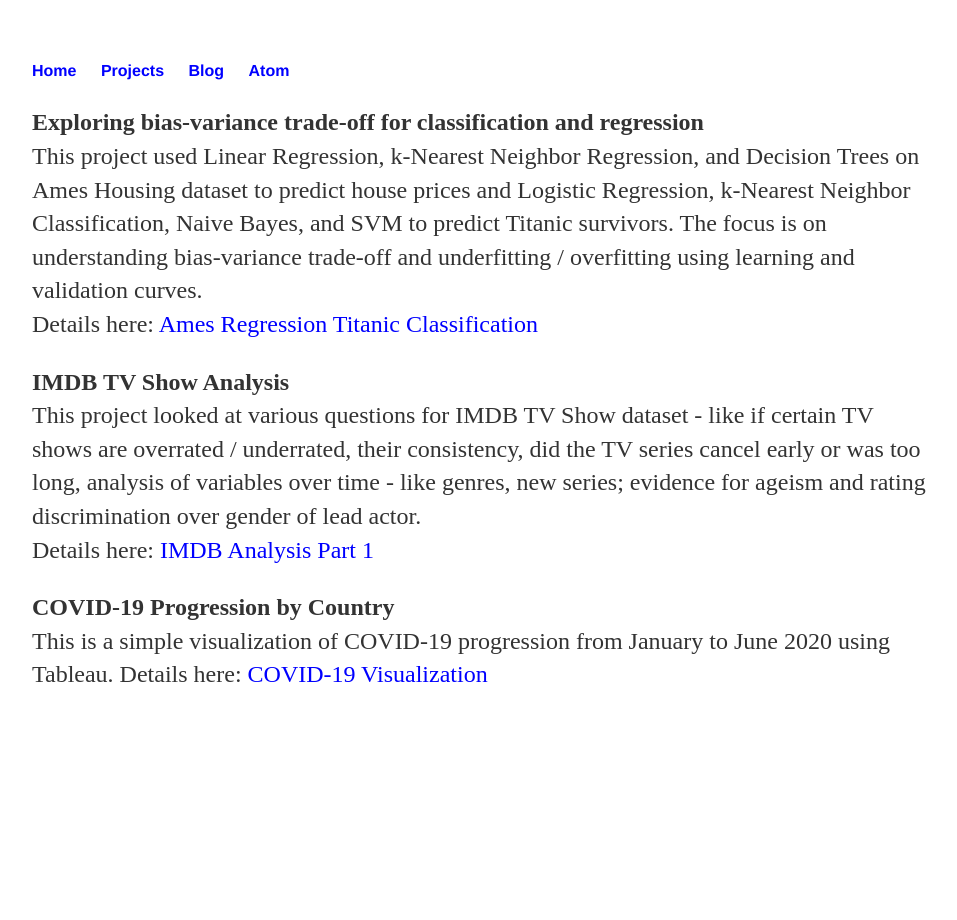
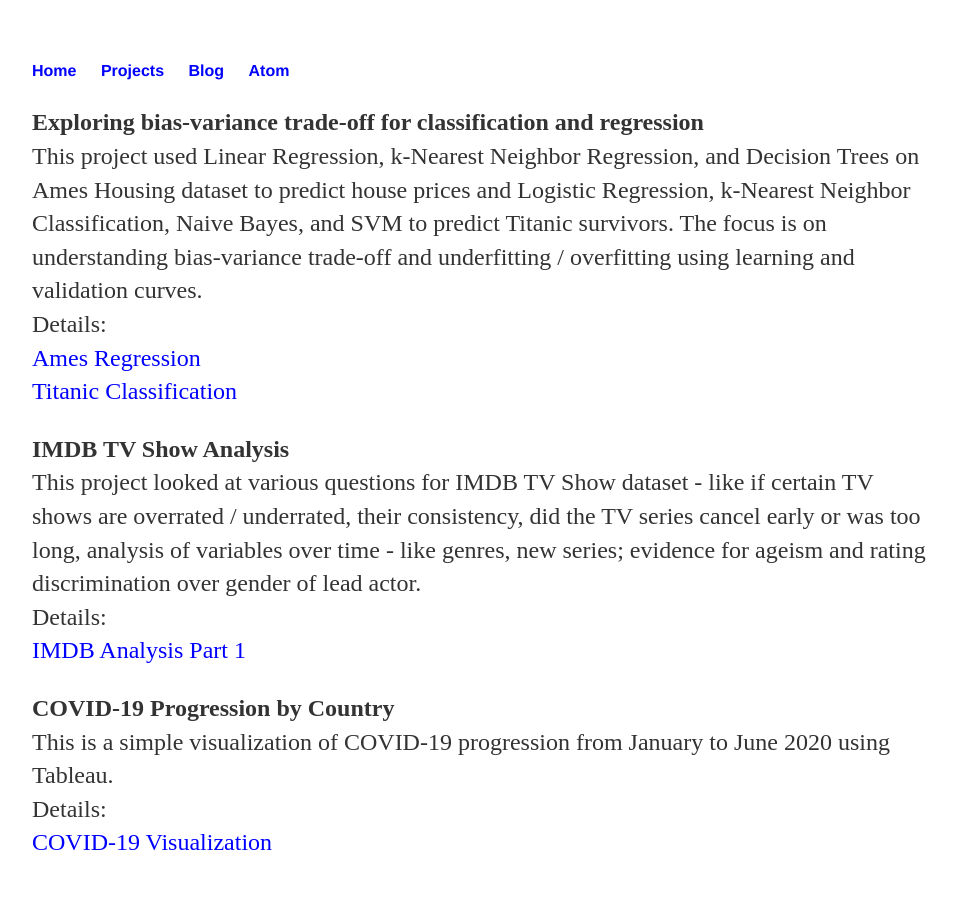
Before and after one commit to sabnanih/sabnanih.github.io, a Jekyll site: the page built from projects/index.md, in a window 1280 px wide. Shown: the whole page, without its empty margins (160-1117 px from the left). Built offline with Jekyll 4.4.1, drawn with Linux system fonts in a browser that asks for light colours.

```diff
--- a/projects/index.md
+++ b/projects/index.md
@@ -16,16 +16,16 @@ title: Hitesh's Projects
 
 **Exploring bias-variance trade-off for classification and regression**
 This project used Linear Regression, k-Nearest Neighbor Regression, and Decision Trees on Ames Housing dataset to predict house prices and Logistic Regression, k-Nearest Neighbor Classification, Naive Bayes, and SVM to predict Titanic survivors. The focus is on understanding bias-variance trade-off and underfitting / overfitting using learning and validation curves.
-Details here:
+Details:
 <a href="https://github.com/sabnanih/ames-housing-regression/blob/master/Ames.ipynb" target="_blank" rel="nofollow noopener noreferrer">Ames Regression</a>
 <a href="https://github.com/sabnanih/titanic-survivor-classification/blob/master/Titanic.ipynb" target="_blank" rel="nofollow noopener noreferrer">Titanic Classification</a>
 
 **IMDB TV Show Analysis**
 This project looked at various questions for IMDB TV Show dataset - like if certain TV shows are overrated / underrated, their consistency, did the TV series cancel early or was too long, analysis of variables over time - like genres, new series; evidence for ageism and rating discrimination over gender of lead actor.
-Details here:
+Details:
 <a href="/blog/2020/05/25/IMDB-TV-Show-Analysis" target="_blank" rel="nofollow">IMDB Analysis Part 1</a>
 
 **COVID-19 Progression by Country**
 This is a simple visualization of COVID-19 progression from January to June 2020 using Tableau.
-Details here:
+Details:
 <a href="/blog/2020/06/09/COVID19-Progression-by-Country" target="_blank" rel="nofollow">COVID-19 Visualization</a>
```
